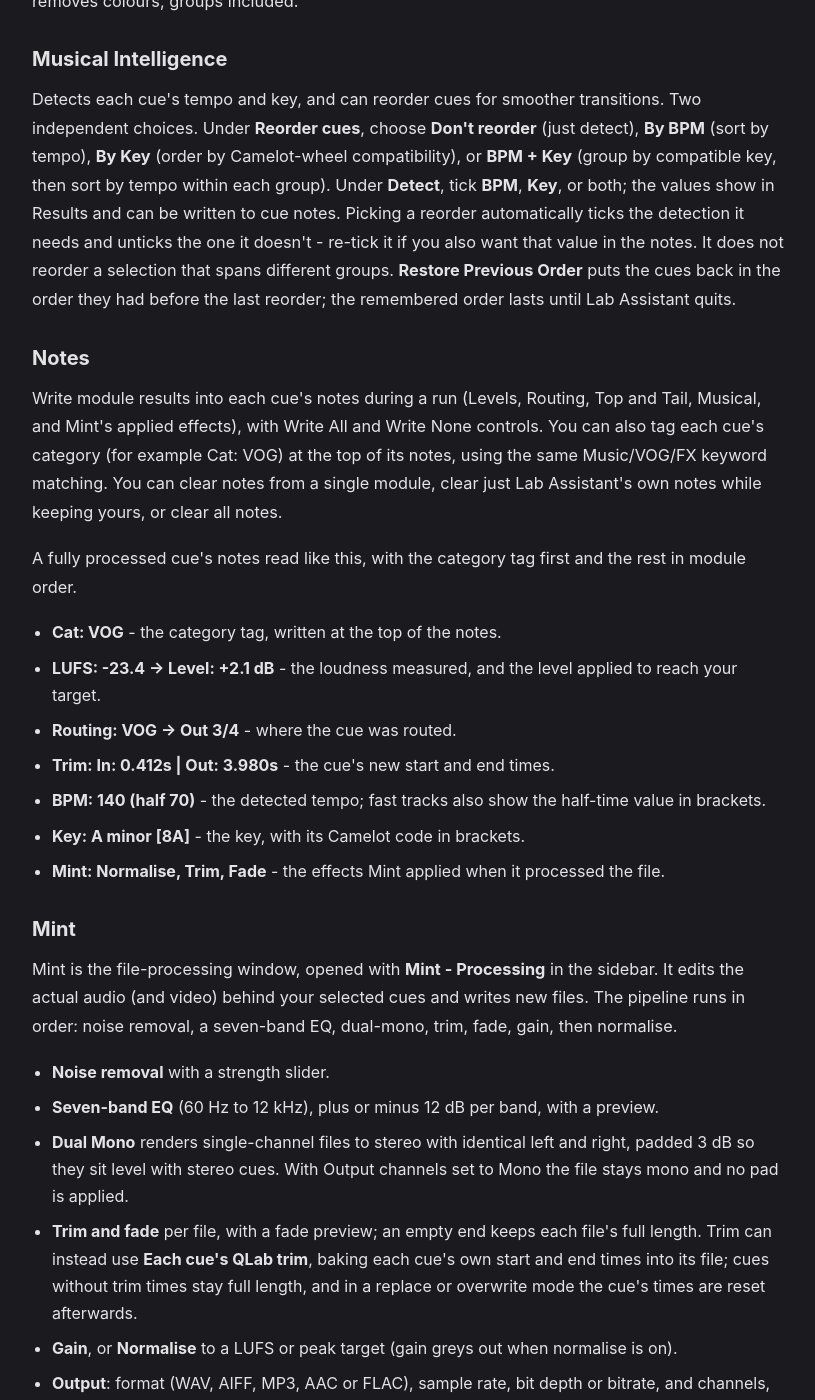
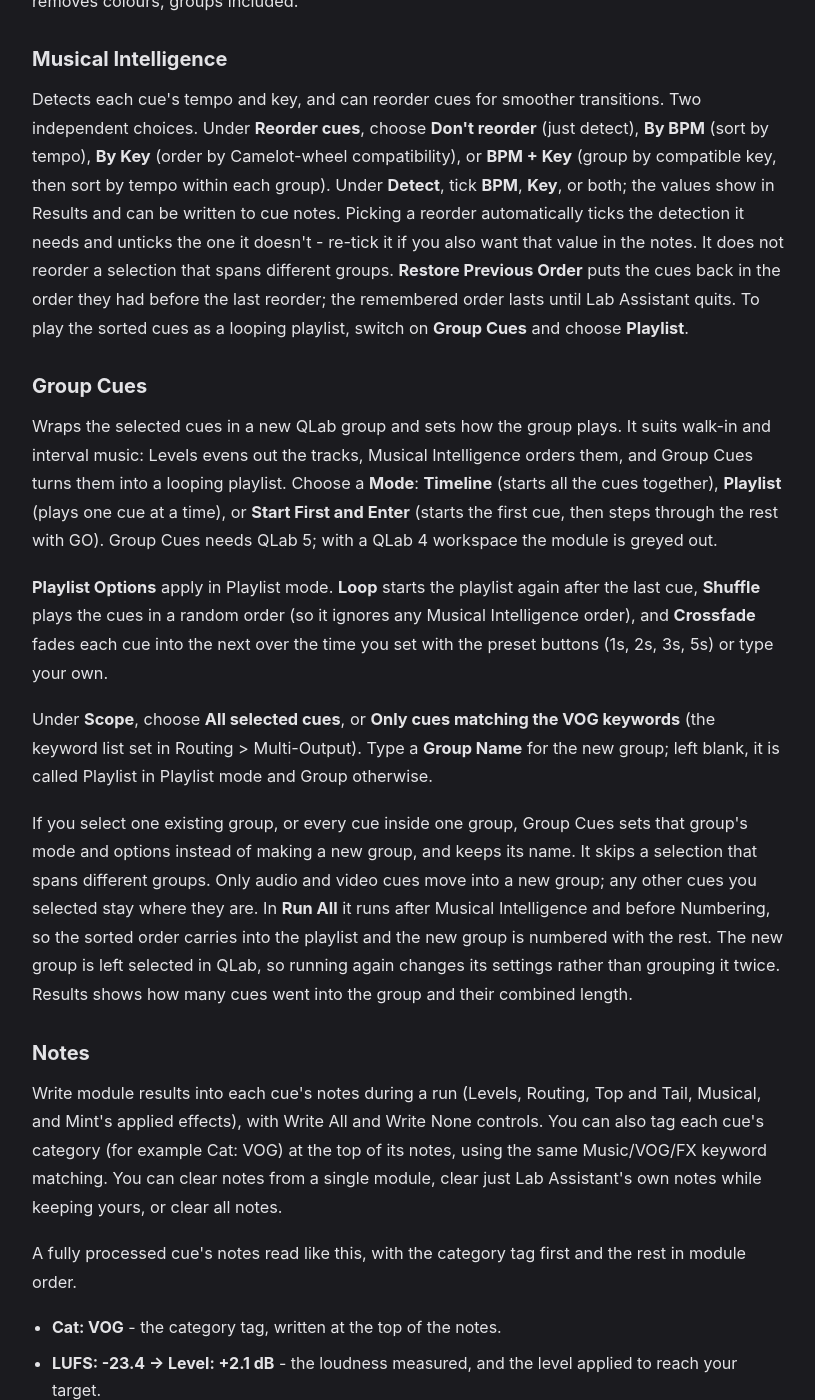
Before and after one commit to BSKapps/bskapps.github.io, a Jekyll site: the page built from articles/lab-assistant-guide/index.html, in a window 1280 px wide and 1400 px high, scrolled down 3004 px. Shown: the whole window, without its empty margins (232-1047 px from the left). Built offline with Jekyll 4.4.1, drawn with Linux system fonts in a browser that asks for light colours.

Commit message:
Lab Assistant guide: Group Cues section and the Musical Intelligence link

```diff
--- a/_data/guides/lab-assistant-guide.json
+++ b/_data/guides/lab-assistant-guide.json
@@ -165,7 +165,29 @@
       "blocks": [
         {
           "type": "paragraph",
-          "text": "Detects each cue's tempo and key, and can reorder cues for smoother transitions. Two independent choices. Under **Reorder cues**, choose **Don't reorder** (just detect), **By BPM** (sort by tempo), **By Key** (order by Camelot-wheel compatibility), or **BPM + Key** (group by compatible key, then sort by tempo within each group). Under **Detect**, tick **BPM**, **Key**, or both; the values show in Results and can be written to cue notes. Picking a reorder automatically ticks the detection it needs and unticks the one it doesn't - re-tick it if you also want that value in the notes. It does not reorder a selection that spans different groups. **Restore Previous Order** puts the cues back in the order they had before the last reorder; the remembered order lasts until Lab Assistant quits."
+          "text": "Detects each cue's tempo and key, and can reorder cues for smoother transitions. Two independent choices. Under **Reorder cues**, choose **Don't reorder** (just detect), **By BPM** (sort by tempo), **By Key** (order by Camelot-wheel compatibility), or **BPM + Key** (group by compatible key, then sort by tempo within each group). Under **Detect**, tick **BPM**, **Key**, or both; the values show in Results and can be written to cue notes. Picking a reorder automatically ticks the detection it needs and unticks the one it doesn't - re-tick it if you also want that value in the notes. It does not reorder a selection that spans different groups. **Restore Previous Order** puts the cues back in the order they had before the last reorder; the remembered order lasts until Lab Assistant quits. To play the sorted cues as a looping playlist, switch on **Group Cues** and choose **Playlist**."
+        }
+      ]
+    },
+    {
+      "id": "group",
+      "title": "Group Cues",
+      "blocks": [
+        {
+          "type": "paragraph",
+          "text": "Wraps the selected cues in a new QLab group and sets how the group plays. It suits walk-in and interval music: Levels evens out the tracks, Musical Intelligence orders them, and Group Cues turns them into a looping playlist. Choose a **Mode**: **Timeline** (starts all the cues together), **Playlist** (plays one cue at a time), or **Start First and Enter** (starts the first cue, then steps through the rest with GO). Group Cues needs QLab 5; with a QLab 4 workspace the module is greyed out."
+        },
+        {
+          "type": "paragraph",
+          "text": "**Playlist Options** apply in Playlist mode. **Loop** starts the playlist again after the last cue, **Shuffle** plays the cues in a random order (so it ignores any Musical Intelligence order), and **Crossfade** fades each cue into the next over the time you set with the preset buttons (1s, 2s, 3s, 5s) or type your own."
+        },
+        {
+          "type": "paragraph",
+          "text": "Under **Scope**, choose **All selected cues**, or **Only cues matching the VOG keywords** (the keyword list set in Routing > Multi-Output). Type a **Group Name** for the new group; left blank, it is called Playlist in Playlist mode and Group otherwise."
+        },
+        {
+          "type": "paragraph",
+          "text": "If you select one existing group, or every cue inside one group, Group Cues sets that group's mode and options instead of making a new group, and keeps its name. It skips a selection that spans different groups. Only audio and video cues move into a new group; any other cues you selected stay where they are. In **Run All** it runs after Musical Intelligence and before Numbering, so the sorted order carries into the playlist and the new group is numbered with the rest. The new group is left selected in QLab, so running again changes its settings rather than grouping it twice. Results shows how many cues went into the group and their combined length."
         }
       ]
     },
```
